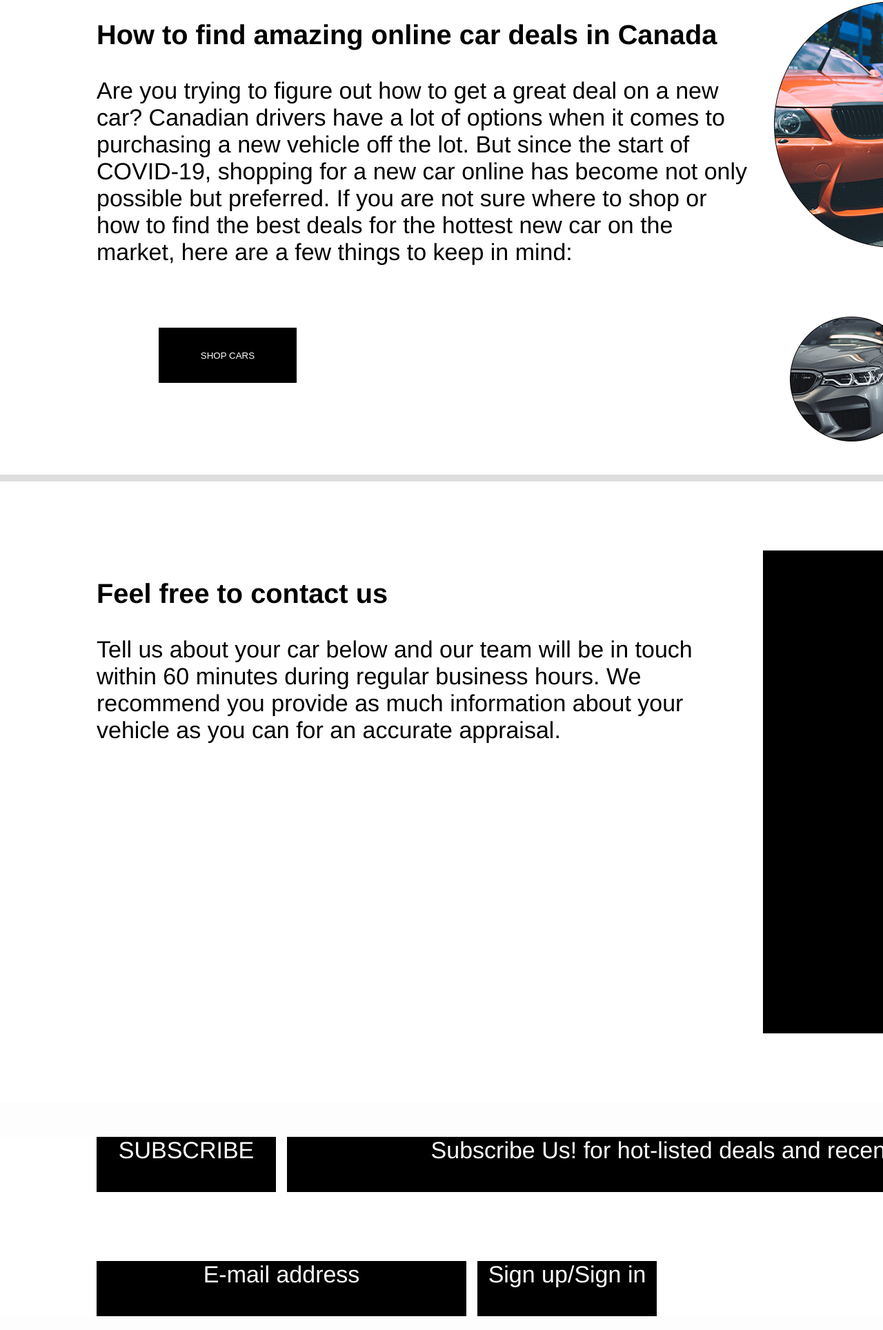
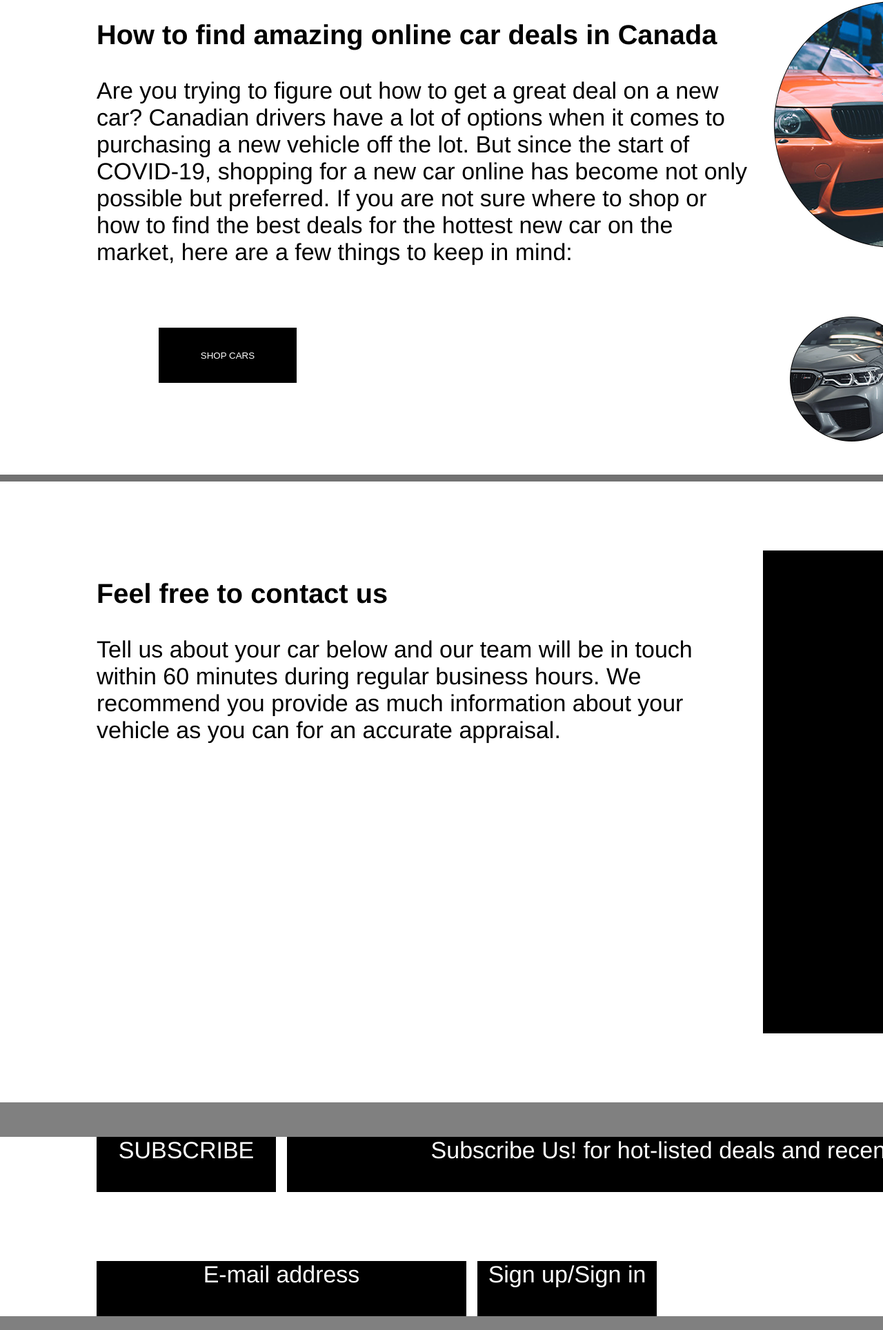
Before and after one commit to Jerryjerry18/arora_junish_integrated, a plain HTML site: page index.html in a window 1280 px wide. Shown: the part 1812-3740 px from the top of the page at 69% size. Drawn offline with Linux system fonts and the light colour scheme.

```diff
--- a/css/main.css
+++ b/css/main.css
@@ -229,7 +229,7 @@ you work on and the intended audience */
 }
 
 #about-con {
-	background-color: #ddd;
+	background-color: rgb(114, 114, 114);
 	padding-top: 10px;
 	padding-bottom: 10px;
 }
@@ -273,7 +273,7 @@ you work on and the intended audience */
 /*Common page elements  */
 
 #footer-con {
-	background-color: #fdfdfd;
+	background-color: grey;
 	padding-top: 50px;
 	padding-bottom: 20px;
 }
```
Also changed, not shown: 1 other file.
